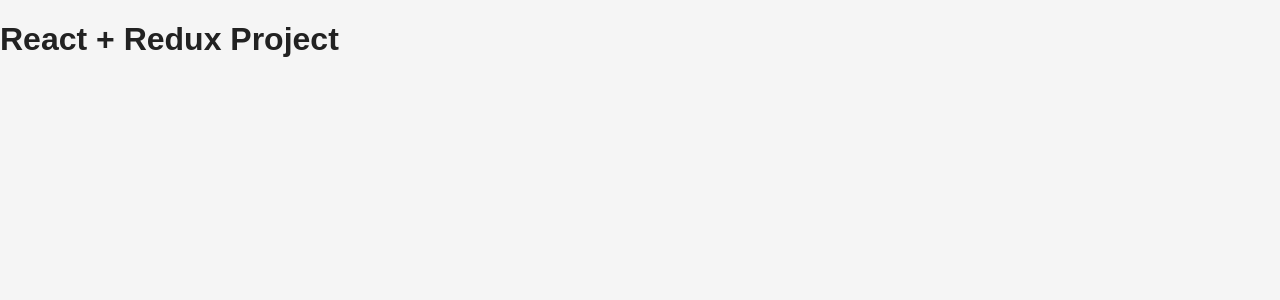
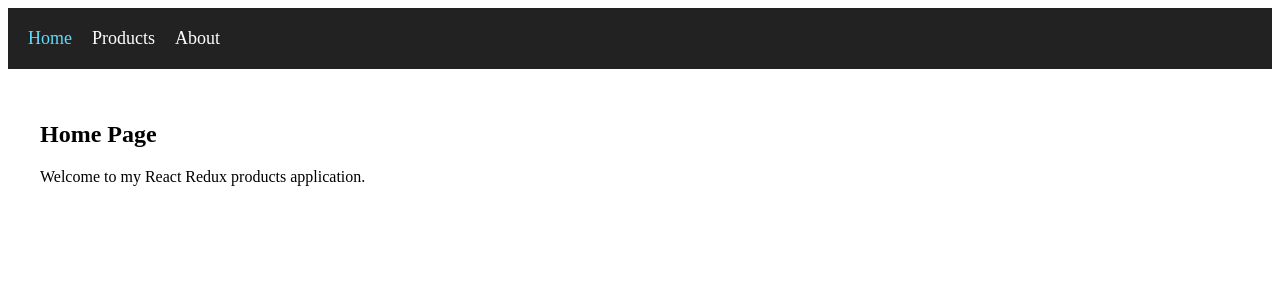
Before and after one commit to AirDrop94/react-redux-project, a React (Vite) app in the folder react-redux-project/: page / in a window 1280 px wide. Shown: the top 300 px of the page. Built offline with nearby package versions, Linux system fonts and the light colour scheme.

Commit message:
Add new components and pages, add routing, add styles

```diff
--- a/react-redux-project/package.json
+++ b/react-redux-project/package.json
@@ -13,7 +13,8 @@
     "@reduxjs/toolkit": "^2.12.0",
     "react": "^18.3.1",
     "react-dom": "^18.3.1",
-    "react-redux": "^9.3.0"
+    "react-redux": "^9.3.0",
+    "react-router-dom": "^7.17.0"
   },
   "devDependencies": {
     "@eslint/js": "^10.0.1",
--- a/react-redux-project/src/App.jsx
+++ b/react-redux-project/src/App.jsx
@@ -1,9 +1,33 @@
+import { createBrowserRouter, RouterProvider } from "react-router-dom";
+
+import Layout from "./components/Layout";
+import HomePage from "./pages/HomePage";
+import AboutPage from "./pages/AboutPage";
+import ProductsPage from "./pages/ProductsPage";
+
+const router = createBrowserRouter([
+  {
+    path: '/',
+    element: <Layout/>,
+    children: [
+      {
+        index: true,
+        element: <HomePage/>,
+      },
+      {
+        path: 'products',
+        element: <ProductsPage/>,
+      },
+      {
+        path: 'about',
+        element: <AboutPage />,
+      },
+    ],
+  },
+]);
+
 function App() {
-  return (
-    <div>
-      <h1>React + Redux Project</h1>
-    </div>
-  );
+  return <RouterProvider router={router}/>
 }
 
 export default App;
--- /dev/null
+++ b/react-redux-project/src/components/Header.jsx
@@ -0,0 +1,23 @@
+import { NavLink } from 'react-router-dom';
+
+function Header() {
+  return (
+    <header className="header">
+      <nav className="nav">
+        <NavLink to="/" className="nav__link">
+          Home
+        </NavLink>
+
+        <NavLink to="/products" className="nav__link">
+          Products
+        </NavLink>
+
+        <NavLink to="/about" className="nav__link">
+          About
+        </NavLink>
+      </nav>
+    </header>
+  );
+}
+
+export default Header;
--- /dev/null
+++ b/react-redux-project/src/components/Layout.jsx
@@ -0,0 +1,17 @@
+import { Outlet } from 'react-router-dom';
+
+import Header from './Header';
+
+function Layout() {
+  return (
+    <>
+      <Header />
+
+      <main className="main">
+        <Outlet />
+      </main>
+    </>
+  );
+}
+
+export default Layout;
--- a/react-redux-project/src/index.css
+++ b/react-redux-project/src/index.css
@@ -1,22 +1,29 @@
-* {
-  box-sizing: border-box;
+.header {
+  padding: 20px;
+  background-color: #222;
 }
 
-body {
-  margin: 0;
-  font-family:
-    Arial,
-    Helvetica,
-    sans-serif;
-  background-color: #f5f5f5;
-  color: #222;
+.nav {
+  display: flex;
+  gap: 20px;
 }
 
-button {
-  font-family: inherit;
-  cursor: pointer;
+.nav__link {
+  color: white;
+  text-decoration: none;
+  font-size: 18px;
 }
 
-input {
-  font-family: inherit;
+.nav__link:hover {
+  text-decoration: underline;
 }
+
+.nav__link.active {
+  color: #61dafb;
+}
+
+.main {
+  max-width: 1200px;
+  margin: 0 auto;
+  padding: 32px 20px;
+}
--- /dev/null
+++ b/react-redux-project/src/pages/AboutPage.jsx
@@ -0,0 +1,13 @@
+function AboutPage() {
+  return (
+    <section>
+      <h1>About Page</h1>
+      <p>
+        This application is built with React, Redux Toolkit, Vite and React
+        Router.
+      </p>
+    </section>
+  );
+}
+
+export default AboutPage;
--- /dev/null
+++ b/react-redux-project/src/pages/HomePage.jsx
@@ -0,0 +1,10 @@
+function HomePage() {
+  return (
+    <section>
+      <h1>Home Page</h1>
+      <p>Welcome to my React Redux products application.</p>
+    </section>
+  );
+}
+
+export default HomePage;
--- /dev/null
+++ b/react-redux-project/src/pages/ProductsPage.jsx
@@ -0,0 +1,10 @@
+function ProductsPage() {
+  return (
+    <section>
+      <h1>Products Page</h1>
+      <p>Here we will display products from an external API.</p>
+    </section>
+  );
+}
+
+export default ProductsPage;
```
Also changed, not shown: 1 other file (tests, documents, lock files or other folders).
